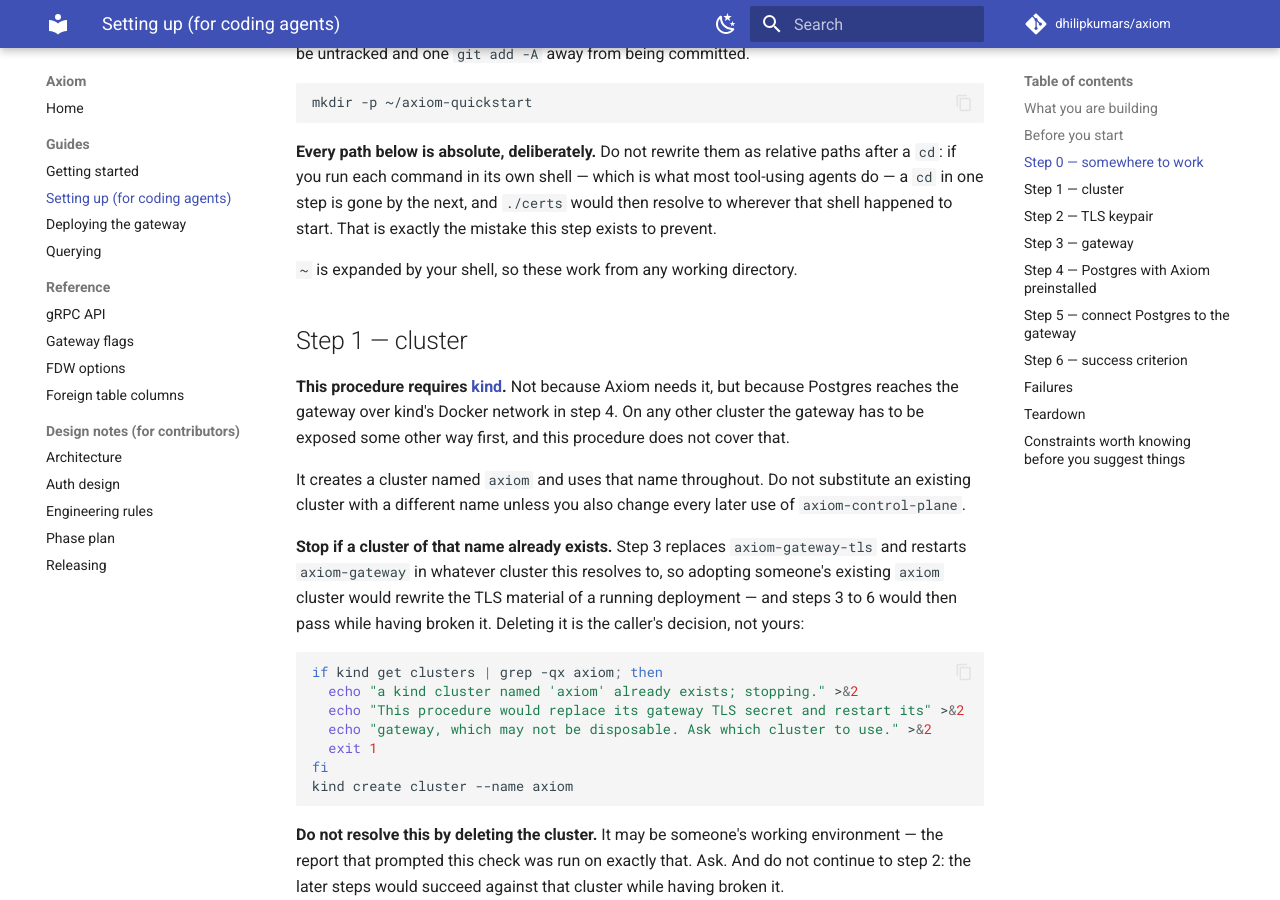
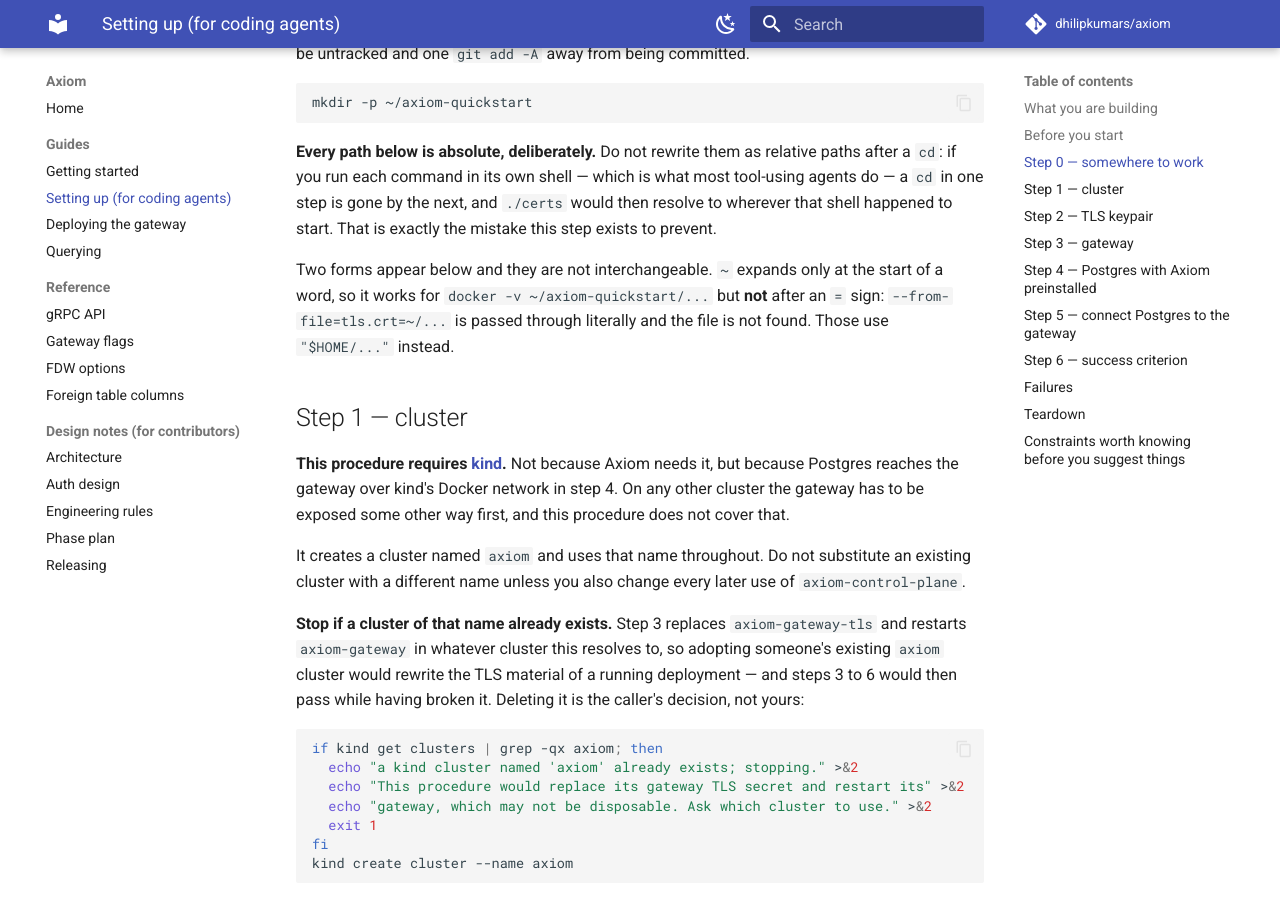
Before and after one commit to dhilipkumars/axiom, an MkDocs documentation site: the page built from docs/guides/for-agents.md, in a window 1280 px wide and 900 px high, scrolled down 1166 px. Built offline with MkDocs 1.6.1 and Material for MkDocs 9.7.7, drawn with Linux system fonts in a browser that asks for light colours; comment, search, counter and statistics services are not loaded; some of the changed text lies outside the part shown.

Commit message:
Make the guide's paths actually absolute, and pair the gate's images
Second adversarial round on this branch. Five findings, all real, two of
them mine from the round before.

**Two relative paths survived the "make everything absolute" pass.**
Step 3 still read `--from-file=tls.crt=certs/gateway.crt`, so it failed
from anywhere but the quickstart directory -- the exact defect the pass
was supposed to remove. Worse, the sentence I added explaining why the
paths worked was itself wrong: `~` expands only at the start of a word,
not after an `=`, so `--from-file=tls.crt=~/...` is passed through
literally and the file is not found. Those use `"$HOME/..."` now, and
the guide states the distinction instead of implying the two forms are
interchangeable. Verified from /tmp: the new form reads the file, the
old one gives "no such file or directory".

Teardown also left behind the directory step 0 creates.

**.gitignore's `certs/` was unanchored**, so it matched anywhere --
including `deploy/compose/certs/`, which is tracked source, meaning a
new file added there would have been invisible to `git status`.
Anchored to `/certs/`.

**The install gate would have tested a mismatched pair.** TAG defaults
to `development` while I had pinned the gateway to `:latest`, so every
nightly run paired a development Postgres with a released gateway --
precisely the combination this branch exists to stop shipping. The
gateway reference is derived from TAG now: development pairs with
:development, and a release tag with v<version>.

**Its sed had no guard**, which is the same silent-substitution failure
that let the pull-policy bug deploy the wrong image for weeks. Checked
now, like the one in kind.sh.

**That guard counted matches**, so adding a sidecar with
`imagePullPolicy: Always` would have failed the gate spuriously. It
asserts the property instead: nothing is left pulling Always, however
many containers the manifest grows.

Verified: full E2E suite green (7 gates) on a cluster deleted and
recreated, the derived image pairs checked both ways, Step 3's new
argument form exercised from /tmp, mkdocs strict and release-check
clean.

Co-Authored-By: Claude Opus 5 <noreply@anthropic.com>

```diff
--- a/docs/guides/for-agents.md
+++ b/docs/guides/for-agents.md
@@ -56,7 +56,10 @@ most tool-using agents do — a `cd` in one step is gone by the next, and
 `./certs` would then resolve to wherever that shell happened to start. That is
 exactly the mistake this step exists to prevent.
 
-`~` is expanded by your shell, so these work from any working directory.
+Two forms appear below and they are not interchangeable. `~` expands only at
+the start of a word, so it works for `docker -v ~/axiom-quickstart/...` but
+**not** after an `=` sign: `--from-file=tls.crt=~/...` is passed through
+literally and the file is not found. Those use `"$HOME/..."` instead.
 
 ## Step 1 — cluster
 
@@ -148,8 +151,8 @@ kubectl --context kind-axiom apply -f "$RAW/gateway-rbac.yaml"
 
 kubectl --context kind-axiom -n axiom-system delete secret axiom-gateway-tls --ignore-not-found
 kubectl --context kind-axiom -n axiom-system create secret generic axiom-gateway-tls \
-  --from-file=tls.crt=certs/gateway.crt \
-  --from-file=tls.key=certs/gateway.key
+  --from-file=tls.crt="$HOME/axiom-quickstart/certs/gateway.crt" \
+  --from-file=tls.key="$HOME/axiom-quickstart/certs/gateway.key"
 
 kubectl --context kind-axiom apply -f "$RAW/gateway-deployment.yaml"
 kubectl --context kind-axiom -n axiom-system rollout restart deploy/axiom-gateway
```
Also changed, not shown: other parts of docs/guides/for-agents.md (+1 -1 lines), 3 other files.
